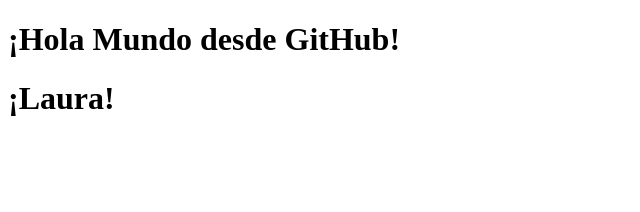
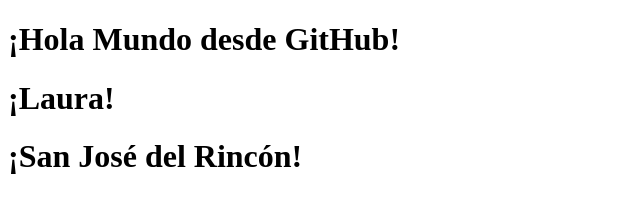
Before and after one commit to LCR-dot/mi-repositorio, a plain HTML site: page index.html in a window 1280 px wide. Shown: the whole page, without its empty margins (0-640 px from the left). Drawn offline with Linux system fonts and the light colour scheme.

Commit message:
San Jose del Rincon

```diff
--- a/index.html
+++ b/index.html
@@ -6,5 +6,6 @@
 <body>
     <h1>¡Hola Mundo desde GitHub!</h1>
     <h1>¡Laura!</h1>
+    <h1>¡San José del Rincón!</h1>
 </body>
 </html>
```
